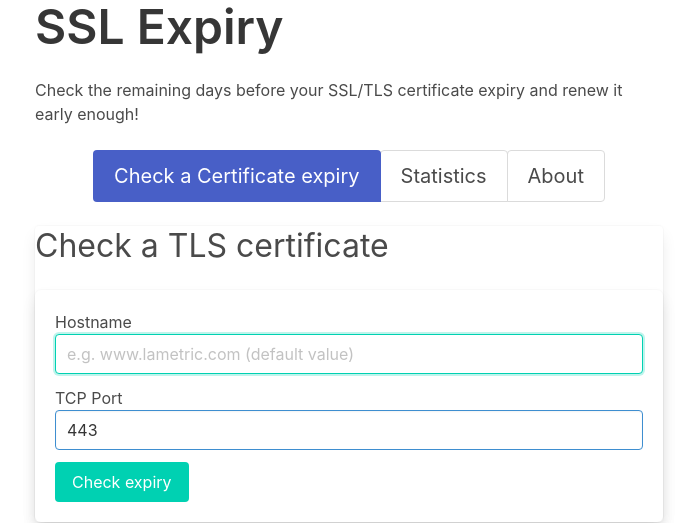
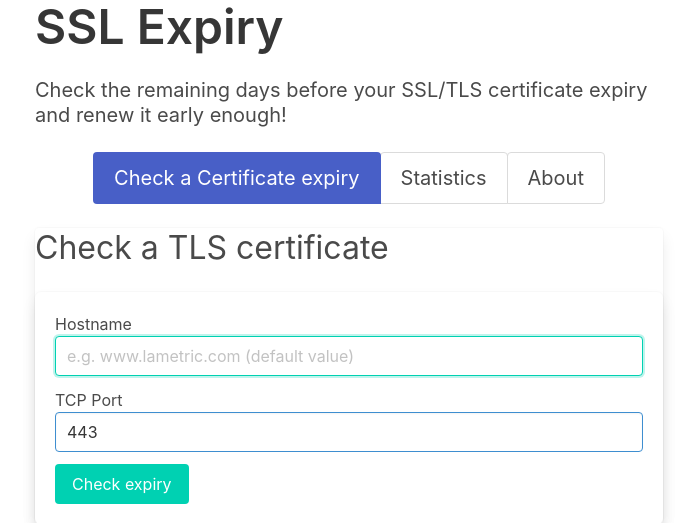
Before and after one commit to SebastienPittet/lametric-ssl-expiry, a Flask app: page /certificate/web in a window 1280 px wide. Shown: the top 523 px of the page, without its empty margins (291-988 px from the left). Run offline with Flask 2, Linux system fonts and the light colour scheme.

Commit message:
subtitle is more visible

```diff
--- a/templates/index.html
+++ b/templates/index.html
@@ -16,7 +16,7 @@
             <div class="column is-half">
                 <h1 class="title is-1">SSL Expiry</h1>
                 <div class="block">
-                    <p>Check the remaining days before your SSL/TLS certificate expiry and renew it early enough!</p>
+                    <h5 class="subtitle is-5">Check the remaining days before your SSL/TLS certificate expiry and renew it early enough!</h5>
                 </div>
                 <div class="tabs is-centered is-boxed is-medium is-toggle">
                     <ul>
```
